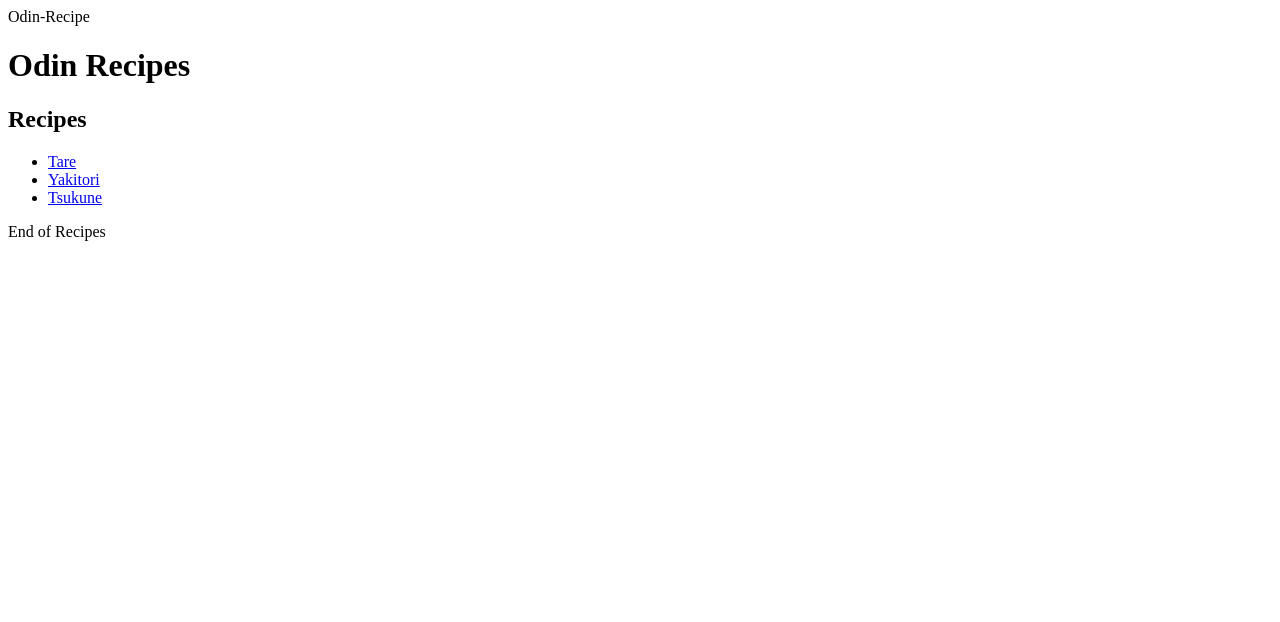
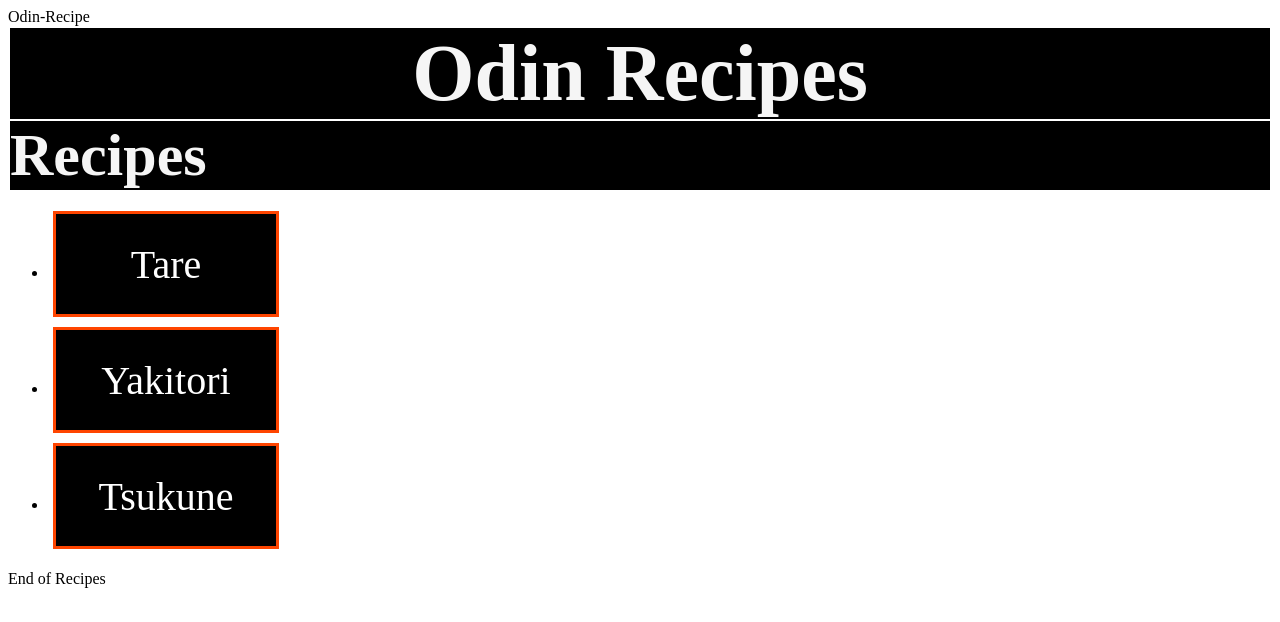
Before and after one commit to Cinnamon-Snap/Odin-Recipes, a plain HTML site: page index.html in a window 1280 px wide. Drawn offline with Linux system fonts and the light colour scheme.

Commit message:
Added CS stylings to index page

```diff
--- a/index.html
+++ b/index.html
@@ -3,17 +3,18 @@
     <head>
         <meta charset="UTF-8"
         <title>Odin-Recipe</title>
+        <link rel="stylesheet" href="./styles.css"/>
     </head>
     <body>
         <h1>Odin Recipes</h1>
         <h2>Recipes</h2>
         <ul>
             <li><a href="./recipes/tare.html" target="_blank"
-                rel="noopener noreferrer">Tare</a></li>
+                rel="noopener noreferrer"><button class="selector">Tare</button></a></li>
             <li><a href="./recipes/yakitori.html" target="_blank
-                rel="noopener noreferrer">Yakitori</a></li>
+                rel="noopener noreferrer"><button class="selector">Yakitori</button></a></li>
             <li><a href="./recipes/tsukune.html" target="_blank"
-                rel="noopener noreferrer">Tsukune</a></li>
+                rel="noopener noreferrer"><button class="selector">Tsukune</button></a></li>
         </ul>
         <p>End of Recipes</p>
     </body>
--- /dev/null
+++ b/styles.css
@@ -0,0 +1,30 @@
+h1 {
+    font-weight: bolder;
+    text-align: center;
+    color: whitesmoke;
+    background-color: black;
+    font-size: 80px;
+    margin: 2px;
+}
+
+h2 {
+font-weight: bold;
+color: whitesmoke;
+background-color: black;
+font-size: 60px;
+margin: 2px;
+}
+
+
+.selector {
+    font-family: 'Times New Roman', Times, serif;
+    font-size: 40px;
+    color: white;
+    background-color: black;
+    padding: 20px;
+    border: 3px solid orangered;
+    margin: 5px;
+    height: 60px;
+    width: 180px;
+    box-sizing: content-box;
+}
```
